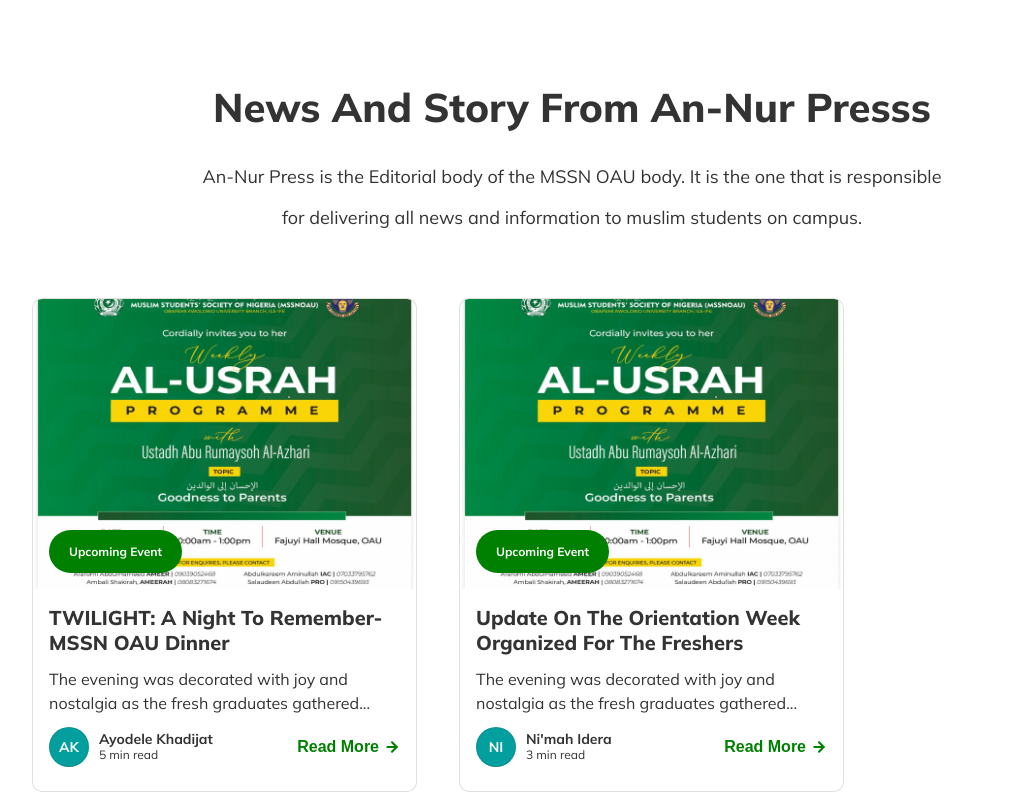
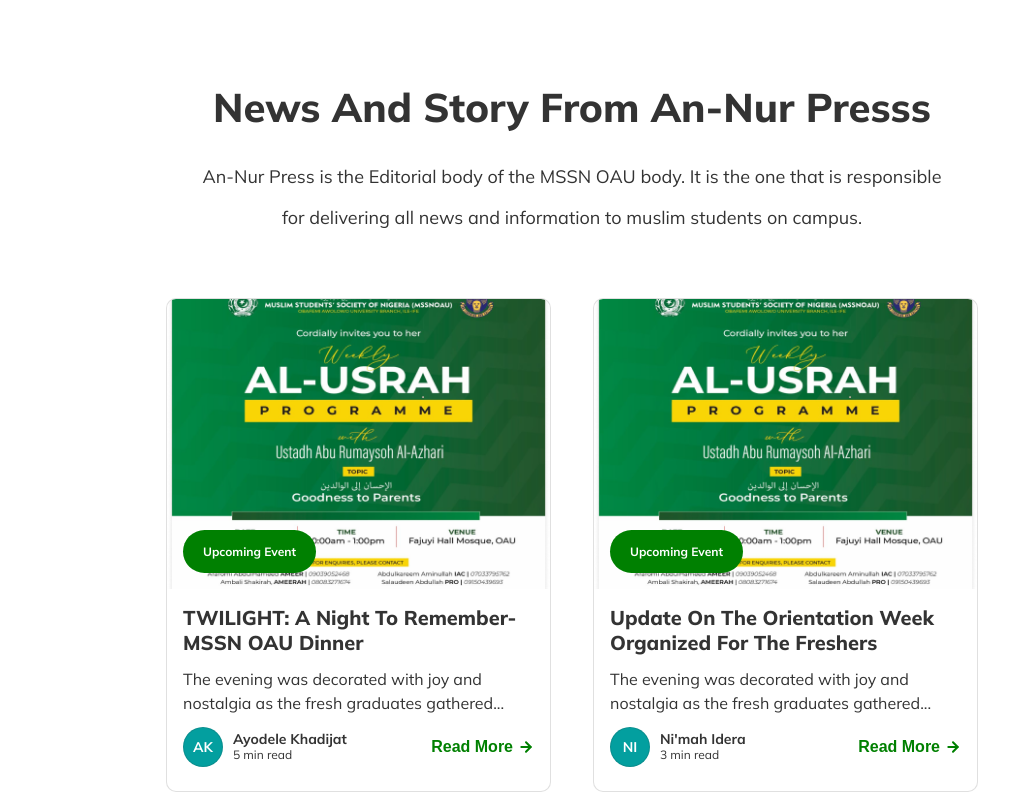
Before and after one commit to MSSNOAU/frontend, a Next.js app: page /press in a window 1280 px wide. Shown: the part 678-1476 px from the top of the page, without its empty margins (68-1077 px from the left). Built offline with nearby package versions, Linux system fonts and the light colour scheme.

Commit message:
fix: style

```diff
--- a/src/components/PressPage/PressPage.module.scss
+++ b/src/components/PressPage/PressPage.module.scss
@@ -1,3 +1,5 @@
+@import "../../shared/styles/shared.module.scss";
+
 .newsSection {
   padding: 0 100px;
   max-width: 1440px;
@@ -5,12 +7,16 @@
   display: grid;
   justify-items: center;
   gap: 40px;
+
+  @include responsive_mb {
+    padding: 0 15px;
+  }
 }
 
 .news {
   display: flex;
   flex-wrap: wrap;
-  justify-items: center;
+  justify-content: center;
   row-gap: 60px;
   column-gap: 42px;
 }
```
